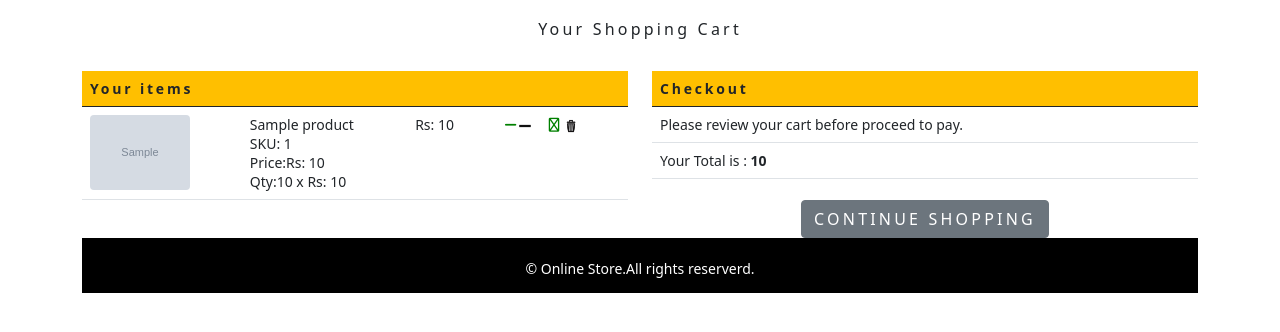
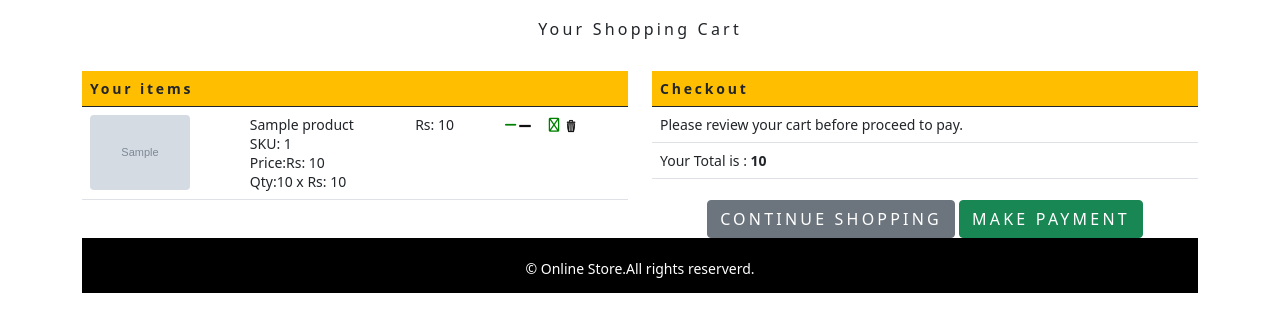
Before and after one commit to Shajisandra/Projects, a Django app: template ecommerceproject/template/cart.html in a window 1280 px wide. Shown: the part 290-622 px from the top of the page. Run offline with Django 4.2, Linux system fonts and the light colour scheme; the template is opened without the code that fills it: most values are stand-ins (such as "Sample title", 1, 10 or a date in 2020); grey boxes marked "Sample" are stand-in pictures; some libraries are stand-ins or nearby versions.

Commit message:
Update cart.html

```diff
--- a/ecommerceproject/template/cart.html
+++ b/ecommerceproject/template/cart.html
@@ -105,7 +105,7 @@ Cart Page.Proceed to review your items and place the order.
 
         <div class="mx_auto">
             <a href="{% url 'shop:allProdCat' %}" class="btn btn-secondary btn-block my_custom_button">Continue Shopping</a>
-
+              <a href="{% url 'shop:allProdCat' %}" class="btn btn-success btn-block my_custom_button">Make Payment</a>
         </div>
     {% endif %}
 
```
